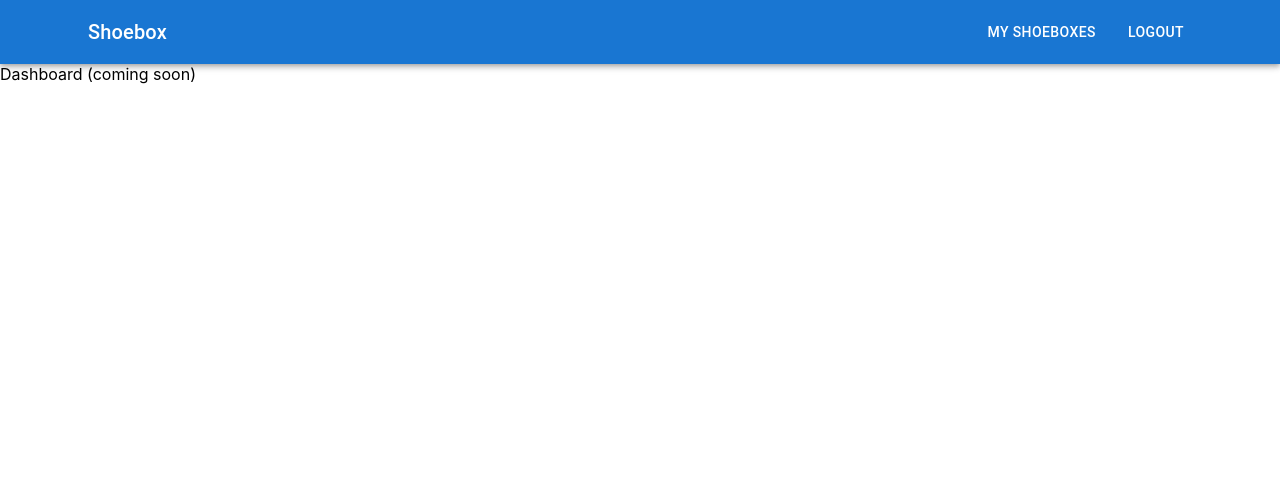
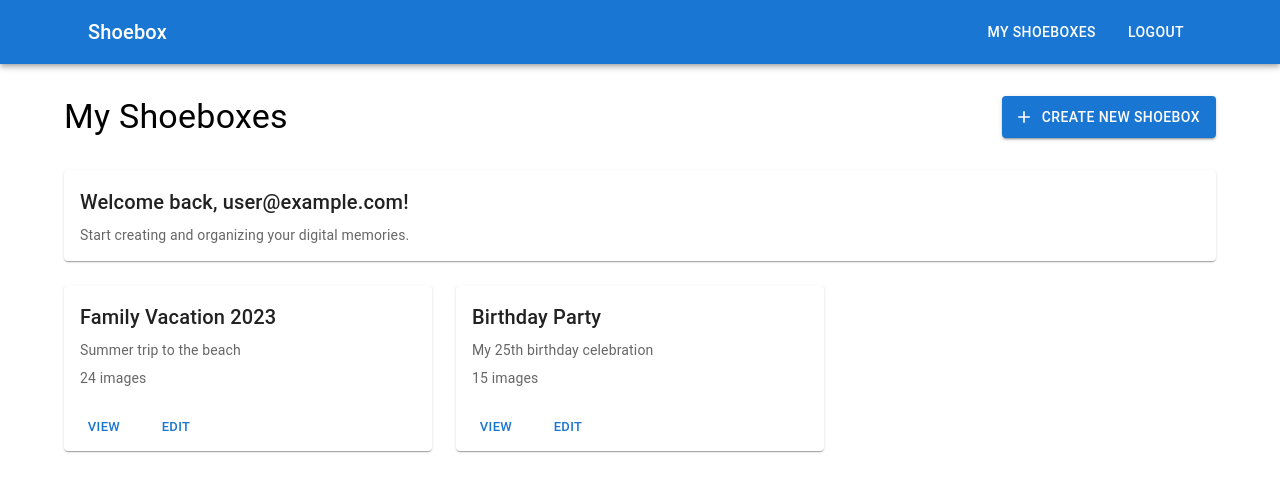
Before and after one commit to jadenmounteer/shoebox, a React (Create React App) app: page /dashboard in a window 1280 px wide. Shown: the top 492 px of the page. Built offline with nearby package versions, Linux system fonts and the light colour scheme; no server answers; sample sign-in values are in the browser's storage.

Commit message:
Add Dashboard component to App: replace placeholder with actual Dashboard component in protected route

```diff
--- a/src/App.tsx
+++ b/src/App.tsx
@@ -13,6 +13,7 @@ import Home from "./pages/Home";
 import Login from "./pages/Login";
 import SignUp from "./pages/SignUp";
 import ForgotPassword from "./pages/ForgotPassword";
+import Dashboard from "./pages/Dashboard";
 import { AuthProvider } from "./contexts/AuthContext";
 
 const App: React.FC = () => {
@@ -36,7 +37,7 @@ const App: React.FC = () => {
                 path="/dashboard"
                 element={
                   <ProtectedRoute>
-                    <div>Dashboard (coming soon)</div>
+                    <Dashboard />
                   </ProtectedRoute>
                 }
               />
--- /dev/null
+++ b/src/pages/Dashboard.tsx
@@ -0,0 +1,109 @@
+import React from "react";
+import {
+  Box,
+  Container,
+  Typography,
+  Grid,
+  Paper,
+  Button,
+  Card,
+  CardContent,
+  CardActions,
+} from "@mui/material";
+import { Add as AddIcon } from "@mui/icons-material";
+import { useAuth } from "../contexts/AuthContext";
+
+interface ShoeboxProps {
+  id: string;
+  name: string;
+  description: string;
+  imageCount: number;
+}
+
+const Dashboard: React.FC = () => {
+  const { user } = useAuth();
+
+  // Placeholder data - will be replaced with actual data from Firebase
+  const mockShoeboxes: ShoeboxProps[] = [
+    {
+      id: "1",
+      name: "Family Vacation 2023",
+      description: "Summer trip to the beach",
+      imageCount: 24,
+    },
+    {
+      id: "2",
+      name: "Birthday Party",
+      description: "My 25th birthday celebration",
+      imageCount: 15,
+    },
+  ];
+
+  const handleCreateShoebox = () => {
+    // TODO: Implement shoebox creation
+    console.log("Create new shoebox");
+  };
+
+  return (
+    <Container maxWidth="lg" sx={{ mt: 4, mb: 4 }}>
+      <Box sx={{ display: "flex", justifyContent: "space-between", mb: 4 }}>
+        <Typography variant="h4" component="h1">
+          My Shoeboxes
+        </Typography>
+        <Button
+          variant="contained"
+          color="primary"
+          startIcon={<AddIcon />}
+          onClick={handleCreateShoebox}
+        >
+          Create New Shoebox
+        </Button>
+      </Box>
+
+      {/* User Welcome Card */}
+      <Paper sx={{ p: 2, mb: 3 }}>
+        <Typography variant="h6" gutterBottom>
+          Welcome back, {user?.email}!
+        </Typography>
+        <Typography variant="body2" color="text.secondary">
+          Start creating and organizing your digital memories.
+        </Typography>
+      </Paper>
+
+      {/* Shoeboxes Grid */}
+      <Box
+        sx={{
+          display: "grid",
+          gridTemplateColumns: {
+            xs: "1fr",
+            sm: "repeat(2, 1fr)",
+            md: "repeat(3, 1fr)",
+          },
+          gap: 3,
+        }}
+      >
+        {mockShoeboxes.map((shoebox) => (
+          <Card key={shoebox.id}>
+            <CardContent>
+              <Typography variant="h6" gutterBottom>
+                {shoebox.name}
+              </Typography>
+              <Typography variant="body2" color="text.secondary">
+                {shoebox.description}
+              </Typography>
+              <Typography variant="body2" color="text.secondary" sx={{ mt: 1 }}>
+                {shoebox.imageCount} images
+              </Typography>
+            </CardContent>
+            <CardActions>
+              <Button size="small">View</Button>
+              <Button size="small">Edit</Button>
+            </CardActions>
+          </Card>
+        ))}
+      </Box>
+    </Container>
+  );
+};
+
+export default Dashboard;
```
